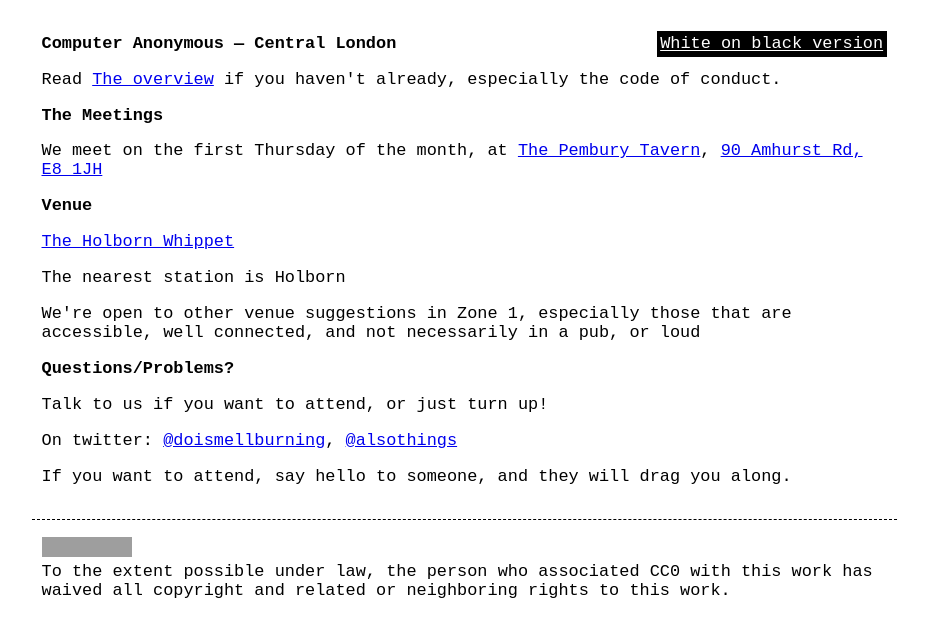
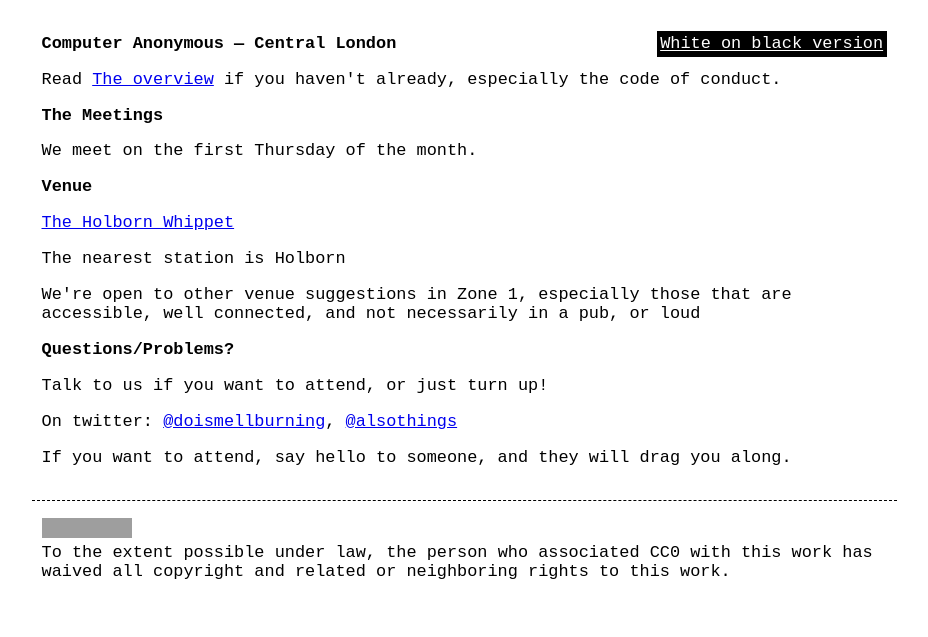
Before and after one commit to computeranonymous/computer, a Jekyll site: the page built from uk_central_london.html, in a window 1280 px wide. Shown: the top 637 px of the page, without its empty margins (176-1104 px from the left). Built offline with Jekyll 4.4.1, drawn with Linux system fonts in a browser that asks for light colours; grey boxes are pictures that could not be loaded.

Commit message:
Remove pembury tavern link from central London page

```diff
--- a/uk_central_london.html
+++ b/uk_central_london.html
@@ -8,7 +8,7 @@ title: Computer Anonymous Central London
 </p>
 
 <h2>The Meetings</h2>
-      <p>We meet on the first Thursday of the month, at <a href="http://www.individualpubs.co.uk/pembury/">The Pembury Tavern</a>, <a href="http://osm.org/go/euu7IkpEN-?m=">90 Amhurst Rd, E8 1JH</a></p>
+      <p>We meet on the first Thursday of the month.</p>
 
       <h3>Venue</h3>
 
```
